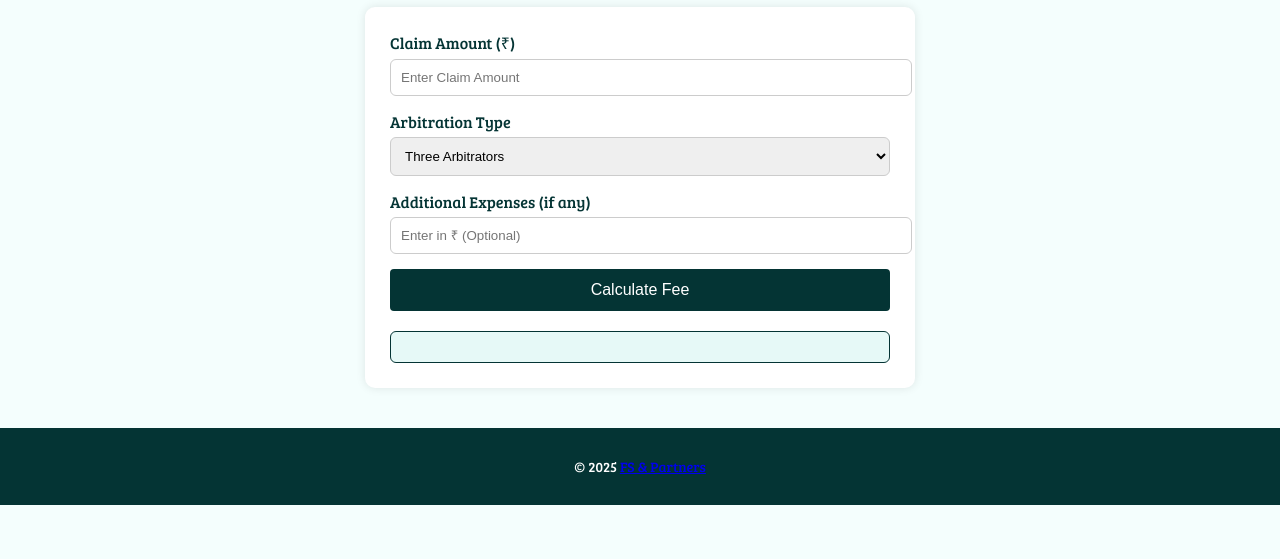
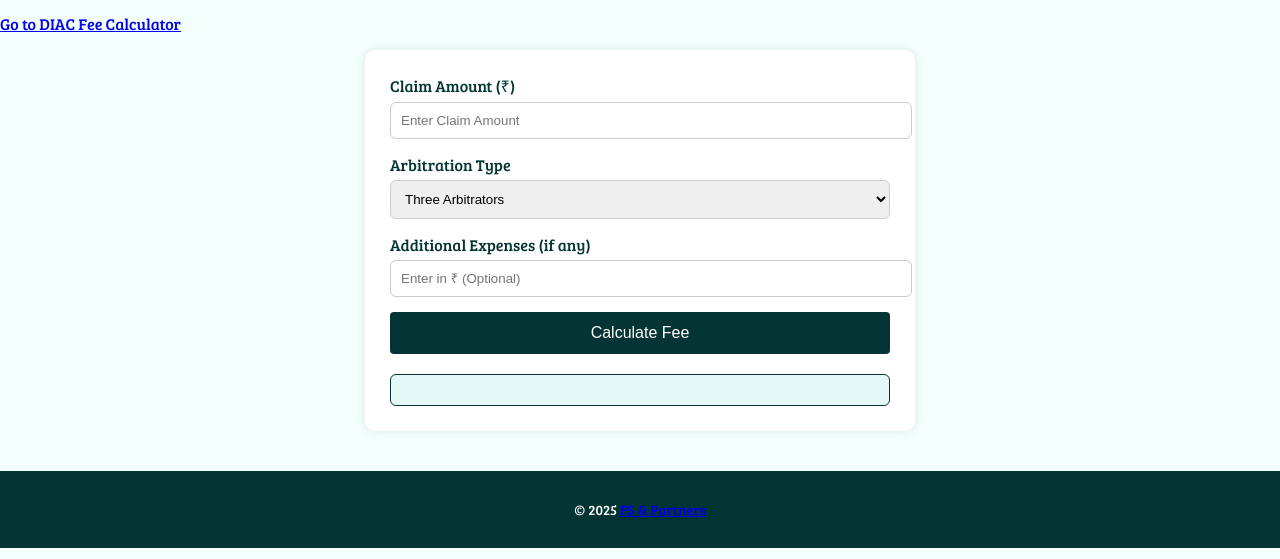
Before and after one commit to Advshubham-delhi/Arbitrator-s-Fees, a plain HTML site: page index.html in a window 1280 px wide. Shown: the part 241-800 px from the top of the page. Drawn offline with Linux system fonts and the light colour scheme.

Commit message:
Update index.html

```diff
--- a/index.html
+++ b/index.html
@@ -35,7 +35,11 @@
       <p>Based on the Fourth Schedule of the Arbitration & Conciliation Act, 1996</p>
     </div>
   </header>
-
+<div class="diac-box">
+  <p>
+    <a href="https://arbitratorsfeecalculator.fspartners.in/" class="btn blink">Go to DIAC Fee Calculator</a>
+  </p>
+</div>
   <main class="container">
     <form id="fee-form">
       <div class="input-group">
```
